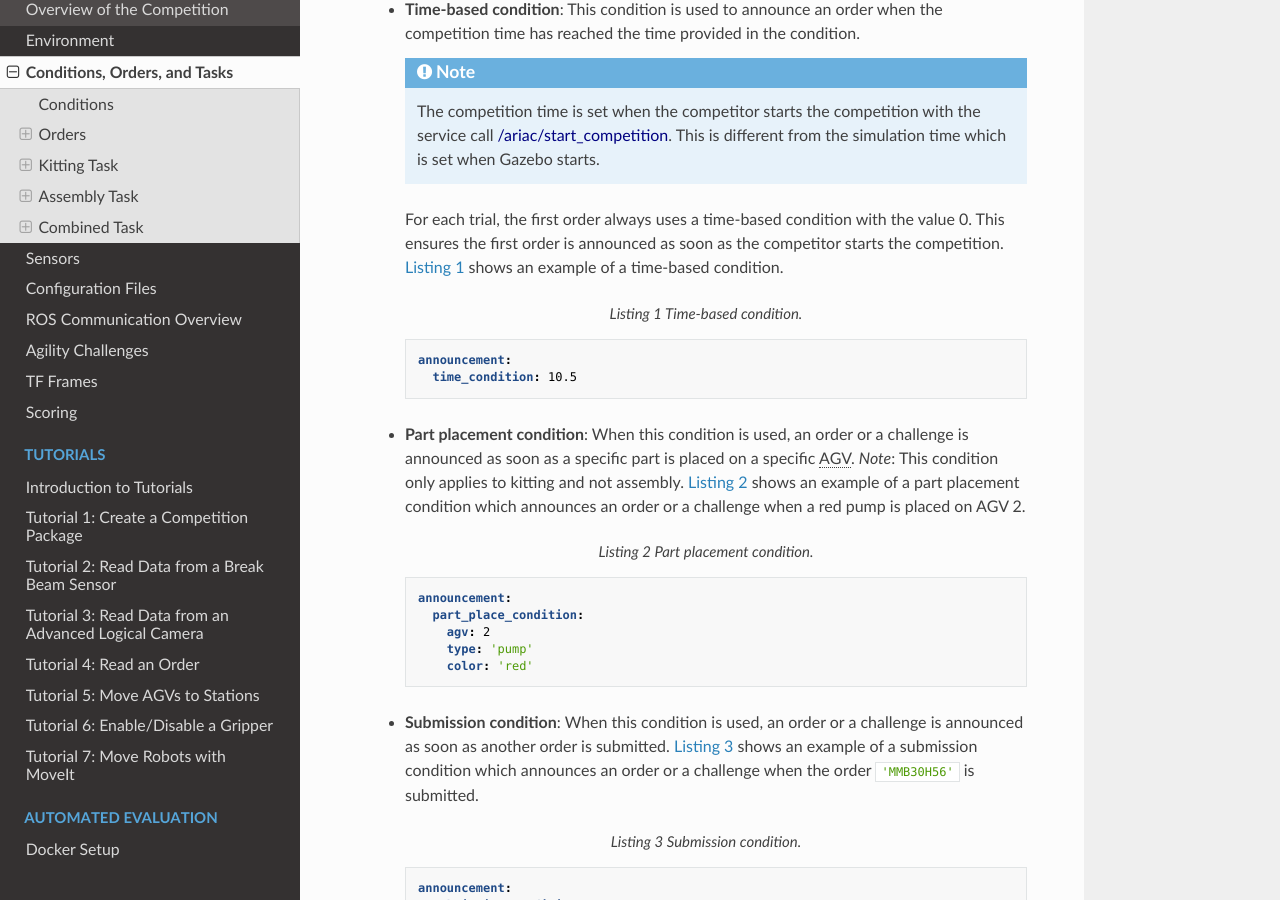
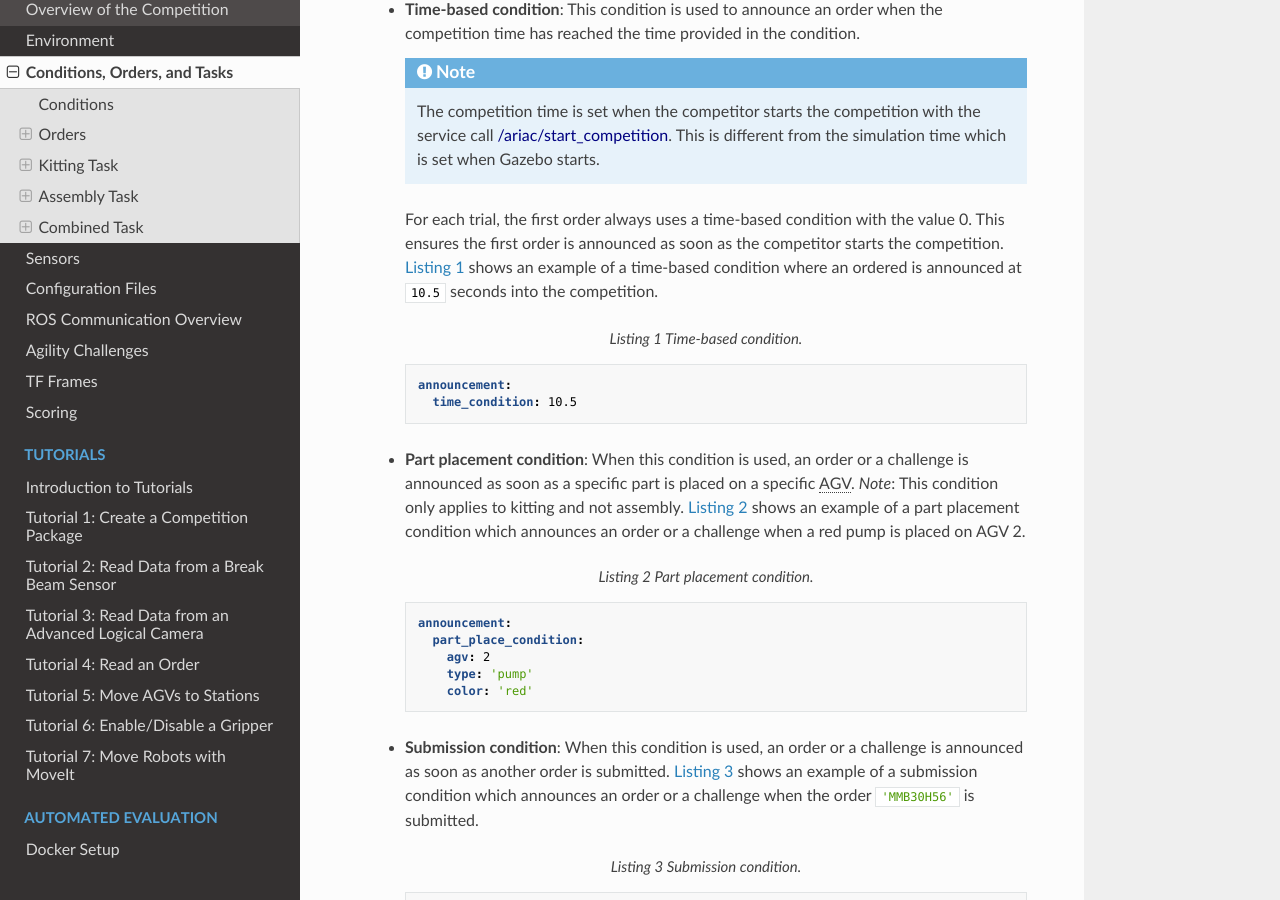
Before and after one commit to usnistgov/ARIAC, a Sphinx documentation site: the page built from docs/competition/orders.rst, in a window 1280 px wide and 900 px high, scrolled down 372 px. Built offline with Sphinx 7.4.7 and the Read the Docs theme 2.0.0, drawn with Linux system fonts in a browser that asks for light colours; some of the changed lines change nothing that is shown.

Commit message:
documentation on orders

```diff
--- a/docs/competition/orders.rst
+++ b/docs/competition/orders.rst
@@ -18,7 +18,7 @@ Orders and challenges are announced under some conditions. There are 3 types of
 
     For each trial, the first order always uses a time-based condition with the value 0.
     This ensures the first order is announced as soon as the competitor starts the competition.
-    :numref:`time-based-condition` shows an example of a time-based condition.
+    :numref:`time-based-condition` shows an example of a time-based condition where an ordered is announced at :yaml:`10.5` seconds into the competition.
 
     .. code-block:: yaml
       :caption: Time-based condition.
@@ -64,9 +64,9 @@ Each task consists of at least one part of a specific color and type. Orders are
   * :yamlname:`id` (string): Each order in a trial has a unique id. If the trial is generated by the ARIAC GUI, the ids will be auto-generated. For competitors who write trial configuration files by hand, a unique id must be provided for each order in the trial file.
   * :yamlname:`type` (string): Each order has a unique type which can take one of the following three values:
 
-    * :yamlname:`'kitting'`: Only kitting is to be performed.
-    * :yamlname:`'assembly'`: Only assembly is to be performed.
-    * :yamlname:`'combined'`: Both kitting and assembly are to be performed.
+    * :yaml:`'kitting'`: Only kitting is to be performed.
+    * :yaml:`'assembly'`: Only assembly is to be performed.
+    * :yaml:`'combined'`: Both kitting and assembly are to be performed.
   * :yamlname:`priority` (Boolean): Each order has a priority. When set to :yaml:`false` the order is a regular order and when set to :yaml:`true`, the order is of high priority.
   * :yamlname:`announcement`: One of the 3 :ref:`CONDITIONS`.
   * Manufacturing task: Only one of the manufacturing tasks below must be provided:
```
